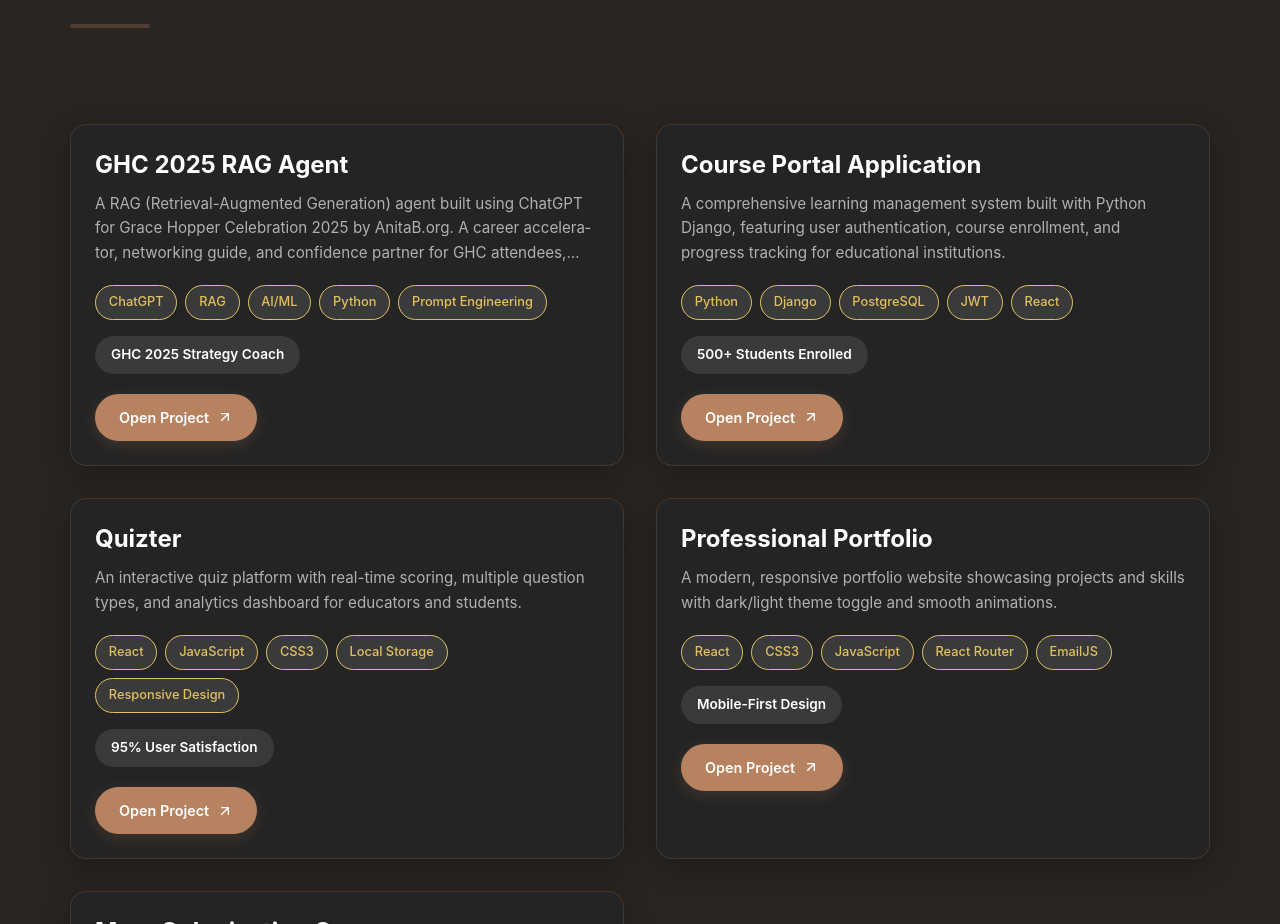
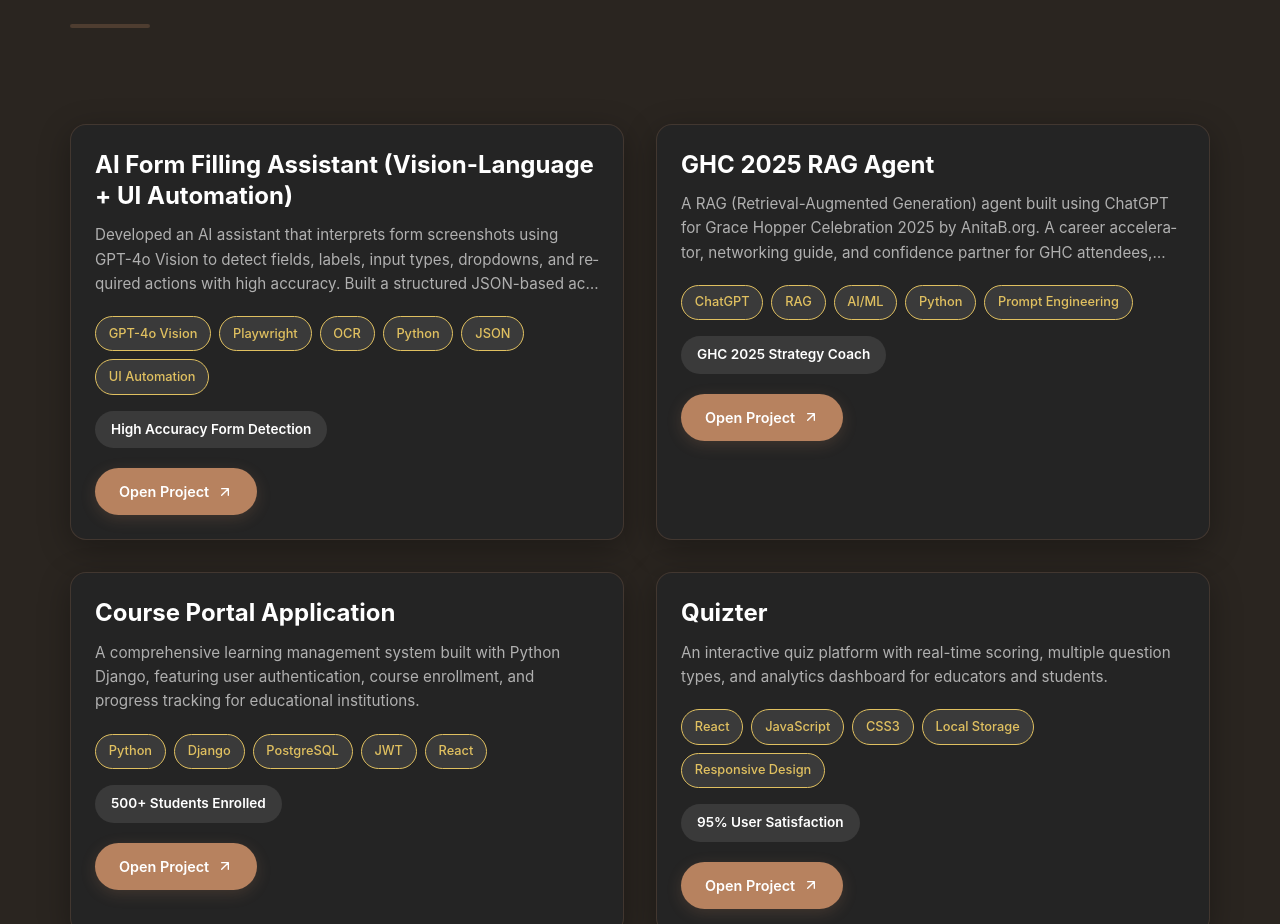
Before and after one commit to ramyaachanta/Portfolio, a React (Create React App) app in the folder Personal-Portfolio-main/: page /#/ in a window 1280 px wide. Shown: the part 7540-8464 px from the top of the page. Built offline with nearby package versions, Linux system fonts and the light colour scheme.

Commit message:
Add AI Form Filling Assistant project to portfolio

```diff
--- a/Personal-Portfolio-main/src/content_option.js
+++ b/Personal-Portfolio-main/src/content_option.js
@@ -247,6 +247,15 @@ const skills = [
 const dataportfolio = [{
     imgLight:courseLightImage,
     imgDark:courseDarkImage,
+    title: "AI Form Filling Assistant (Vision-Language + UI Automation)",
+    description: "Developed an AI assistant that interprets form screenshots using GPT-4o Vision to detect fields, labels, input types, dropdowns, and required actions with high accuracy. Built a structured JSON-based action generation pipeline (type, click, select, scroll) executed via Playwright to autonomously complete multi-step online forms. Implemented OCR text extraction, confidence scoring, fallback prompts, and user confirmation loops to ensure reliability, prevent hallucinations, and support safe auto-submission.",
+    technologies: ["GPT-4o Vision", "Playwright", "OCR", "Python", "JSON", "UI Automation"],
+    impact: "High Accuracy Form Detection",
+    link: "https://github.com/ramyaachanta/ai-form-filling-assistant",
+},
+{
+    imgLight:courseLightImage,
+    imgDark:courseDarkImage,
     title: "GHC 2025 RAG Agent",
     description: "A RAG (Retrieval-Augmented Generation) agent built using ChatGPT for Grace Hopper Celebration 2025 by AnitaB.org. A career accelerator, networking guide, and confidence partner for GHC attendees, providing strategic guidance and networking support.",
     technologies: ["ChatGPT", "RAG", "AI/ML", "Python", "Prompt Engineering"],
```
